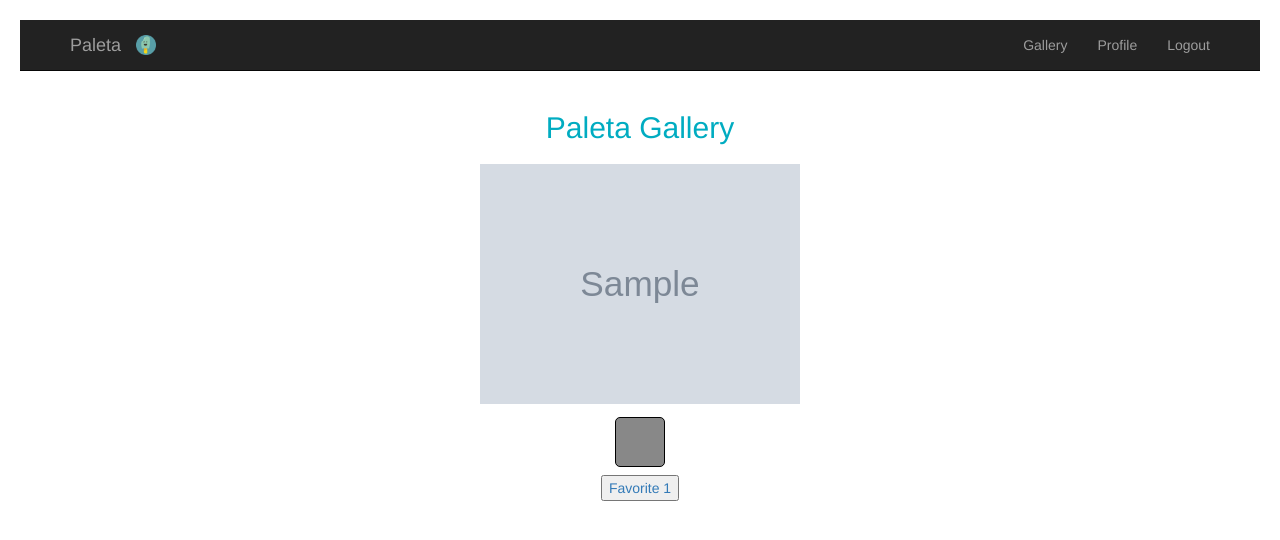
After one commit to jahlela/paleta, a Flask app: page /gallery in a window 1280 px wide. The commit adds this page. Shown: the top 540 px of the page. Run offline with Flask 2, Linux system fonts and the light colour scheme; the visitor is signed in with stand-in values (Sample User, id 1); tables that the repository leaves empty hold one stand-in row (values such as "Sample post"); grey boxes marked "Sample" are stand-in pictures; some libraries are stand-ins or nearby versions.

Commit message:
Added a new page and route with displays all images in the database. TODO: Set up route for adding a favorite image to userimages. Add infinite scroll.

```diff
--- a/app.py
+++ b/app.py
@@ -122,6 +122,27 @@ def register():
     """ Render registration page """
 
     return render_template("/register.html")
+
+
+@app.route('/gallery', methods=["GET"])
+def gallery(photos=None):
+    """ Display photo gallery """
+
+    # get user object from database with their user_id
+    if session["logged_in"]:
+        user_id = session["user_id"]
+        user = User.query.get(user_id)
+
+    gallery_images = Image.query.all()
+    photos = []
+
+    for photo in gallery_images:
+        photos.append(photo)
+    photos.reverse()
+
+    return render_template('/gallery.html',
+                            photos=photos,
+                            user=user)
 
 
 @app.route('/users/<user_id>', methods=["GET"])
--- a/static/styles.css
+++ b/static/styles.css
@@ -91,3 +91,10 @@ h1 img.logo {
 .alert-warnings {
 
 }
+
+/* *********** @media Queries *********** */
+
+@media (min-width: 1250px)
+.container {
+    width: 1300px;
+}
--- a/templates/base.html
+++ b/templates/base.html
@@ -20,7 +20,7 @@
 
             <div class="navbar-collapse collapse">
                 <ul class="nav navbar-nav navbar-right">
-
+                        <li><a href="/gallery">Gallery</a></li>
                     <!-- If user is not logged in, display links to login or register -->
                     {% if not session["logged_in"] %}
                         <li><a href="#" data-toggle="modal" data-target="#loginModal">Login</a></li>
@@ -30,7 +30,6 @@
                     {% else %}
                         <li><a href="/users/{{ user.user_id }}">Profile</a></li>
                         <li><a href="/logout">Logout</a></li>
-
                     {% endif %}
                 </ul>
             </div>
--- /dev/null
+++ b/templates/gallery.html
@@ -0,0 +1,10 @@
+{% extends 'base.html' %}
+{% block content %}
+
+  <h2>Paleta Gallery</h2>
+
+  <div id="gallery-images">
+    {% include 'gallery_palette.html' %}
+  </div>
+
+{% endblock %}
--- /dev/null
+++ b/templates/gallery_palette.html
@@ -0,0 +1,22 @@
+{% for photo in photos %}
+    <div class="image-with-palette">
+
+      <figure class="palette-seed-figure">
+          <img src="{{ photo.file_name }}" alt="">
+      </figure>
+
+      {% set colors = photo.colors.split(',') %}
+      {% for color in colors %}
+      <div class="palette-color" style="background-color: {{ color }} ;"></div>
+      {% endfor %}
+
+      {% if session["logged_in"] %}
+          <div class="favorite-image-div">
+              <a href="/favorite_image/{{ photo.image_id }}">
+                <button class="favorite-image-btn">Favorite {{ photo.image_id }}</button>
+              </a>
+          </div>
+      {% endif %}
+
+    </div>
+{% endfor %}
--- a/templates/homepage.html
+++ b/templates/homepage.html
@@ -20,7 +20,7 @@
 </section>
 
 <section id="sample-palette-section">
-    {% include 'palette.html' %}
+    {% include 'gallery_palette.html' %}
 </section>
 
 {% endblock %}
--- a/templates/user_profile.html
+++ b/templates/user_profile.html
@@ -9,7 +9,7 @@
   </ul>
 
   <div id="user-images">
-    {% include 'palette.html' %}
+    {% include 'user_palette.html' %}
   </div>
 
 {% endblock %}
```
Also changed, not shown: templates/user_palette.html (renamed from templates/palette.html).
